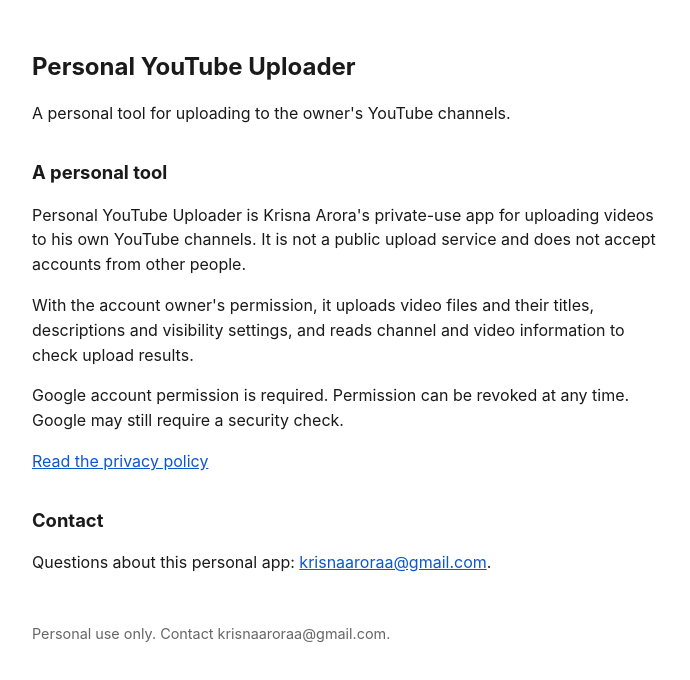
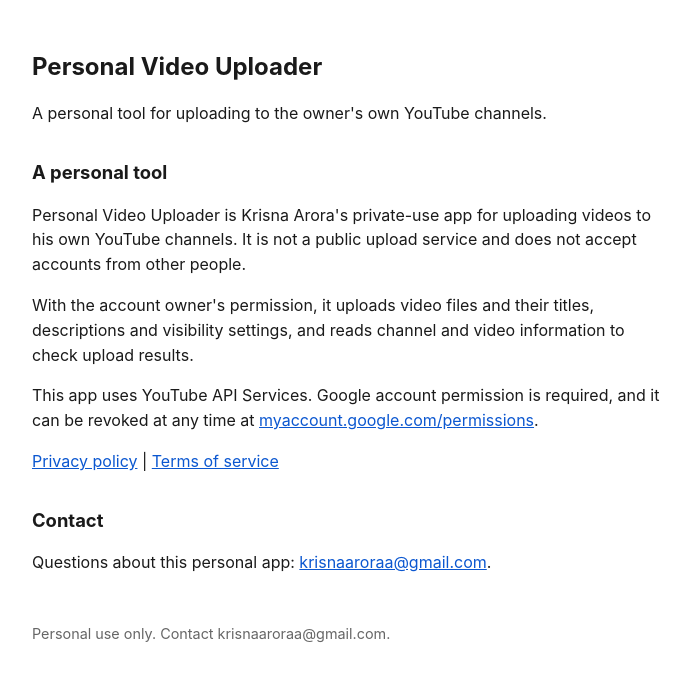
Before and after one commit to krisnaaroraa-cpu/krisnaaroraa-cpu.github.io, a plain HTML site: page index.html in a window 1280 px wide. Shown: the whole page, without its empty margins (288-978 px from the left). Drawn offline with Linux system fonts and the light colour scheme.

Commit message:
Rename app from YouTube Uploader to Video Uploader

```diff
--- a/index.html
+++ b/index.html
@@ -4,7 +4,7 @@
 <meta charset="utf-8">
 <meta name="google-site-verification" content="VilXV6jwXoZcRgMotm5GUkT2lpdUfcKqW-IpxwA2fIA">
 <meta name="viewport" content="width=device-width, initial-scale=1">
-<title>Personal YouTube Uploader</title>
+<title>Personal Video Uploader</title>
 <style>
 body{font-family:-apple-system,Segoe UI,Roboto,Helvetica,Arial,sans-serif;max-width:640px;margin:3rem auto;padding:0 1rem;color:#1a1a1a;line-height:1.55}
 h1{font-size:1.5rem} h2{font-size:1.15rem;margin-top:2rem}
@@ -13,13 +13,13 @@ footer{margin-top:3rem;color:#666;font-size:.9rem}
 </style>
 </head>
 <body>
-<h1>Personal YouTube Uploader</h1>
-<p>A personal tool for uploading to the owner's YouTube channels.</p>
+<h1>Personal Video Uploader</h1>
+<p>A personal tool for uploading to the owner's own YouTube channels.</p>
 <h2>A personal tool</h2>
-<p>Personal YouTube Uploader is Krisna Arora's private-use app for uploading videos to his own YouTube channels. It is not a public upload service and does not accept accounts from other people.</p>
+<p>Personal Video Uploader is Krisna Arora's private-use app for uploading videos to his own YouTube channels. It is not a public upload service and does not accept accounts from other people.</p>
 <p>With the account owner's permission, it uploads video files and their titles, descriptions and visibility settings, and reads channel and video information to check upload results.</p>
-<p>Google account permission is required. Permission can be revoked at any time. Google may still require a security check.</p>
-<p><a href="privacy.html">Read the privacy policy</a></p>
+<p>This app uses YouTube API Services. Google account permission is required, and it can be revoked at any time at <a href="https://myaccount.google.com/permissions">myaccount.google.com/permissions</a>.</p>
+<p><a href="privacy.html">Privacy policy</a> | <a href="terms.html">Terms of service</a></p>
 <h2>Contact</h2>
 <p>Questions about this personal app: <a href="mailto:krisnaaroraa@gmail.com">krisnaaroraa@gmail.com</a>.</p>
 <footer>Personal use only. Contact krisnaaroraa@gmail.com.</footer>
```
